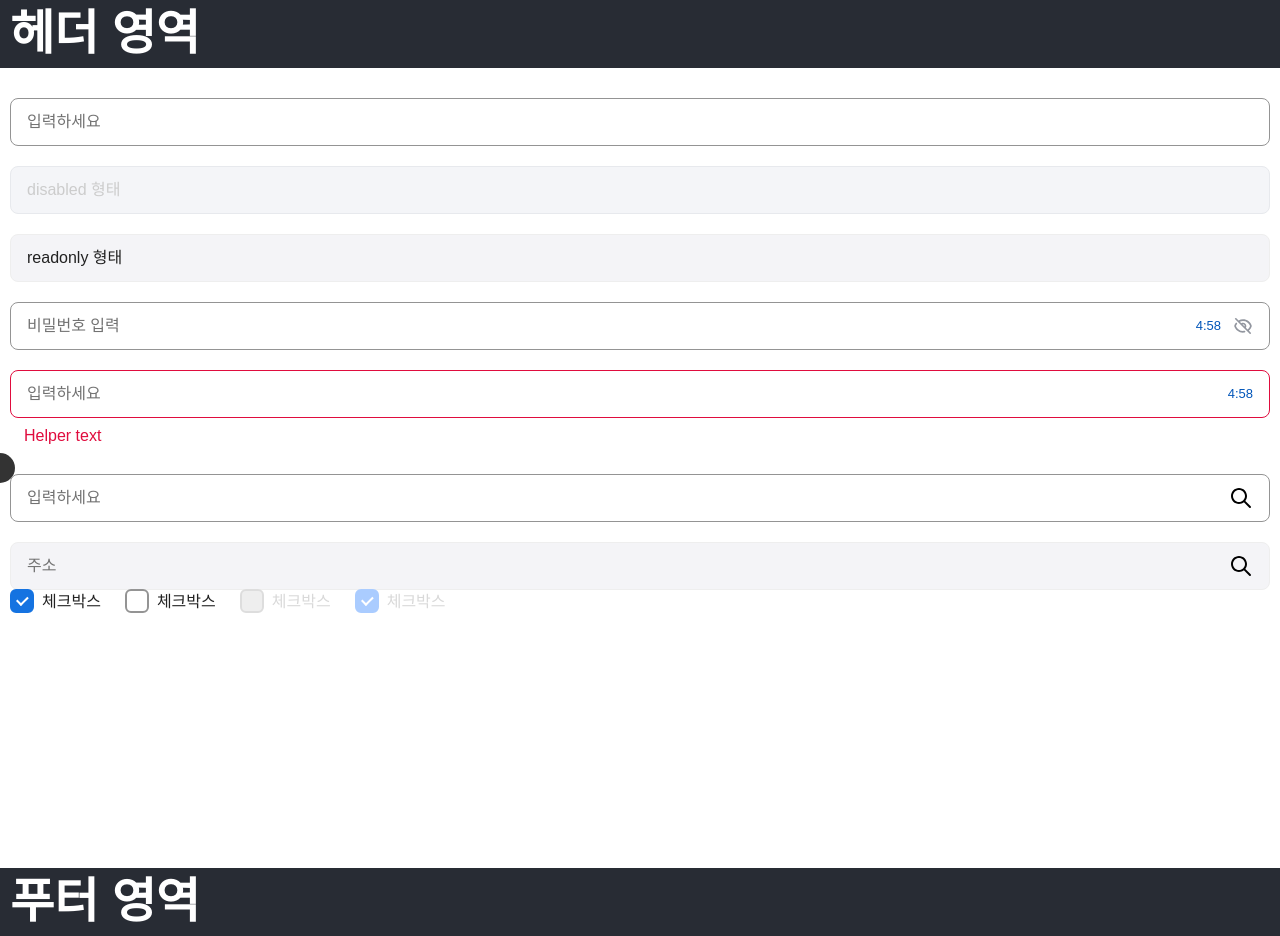
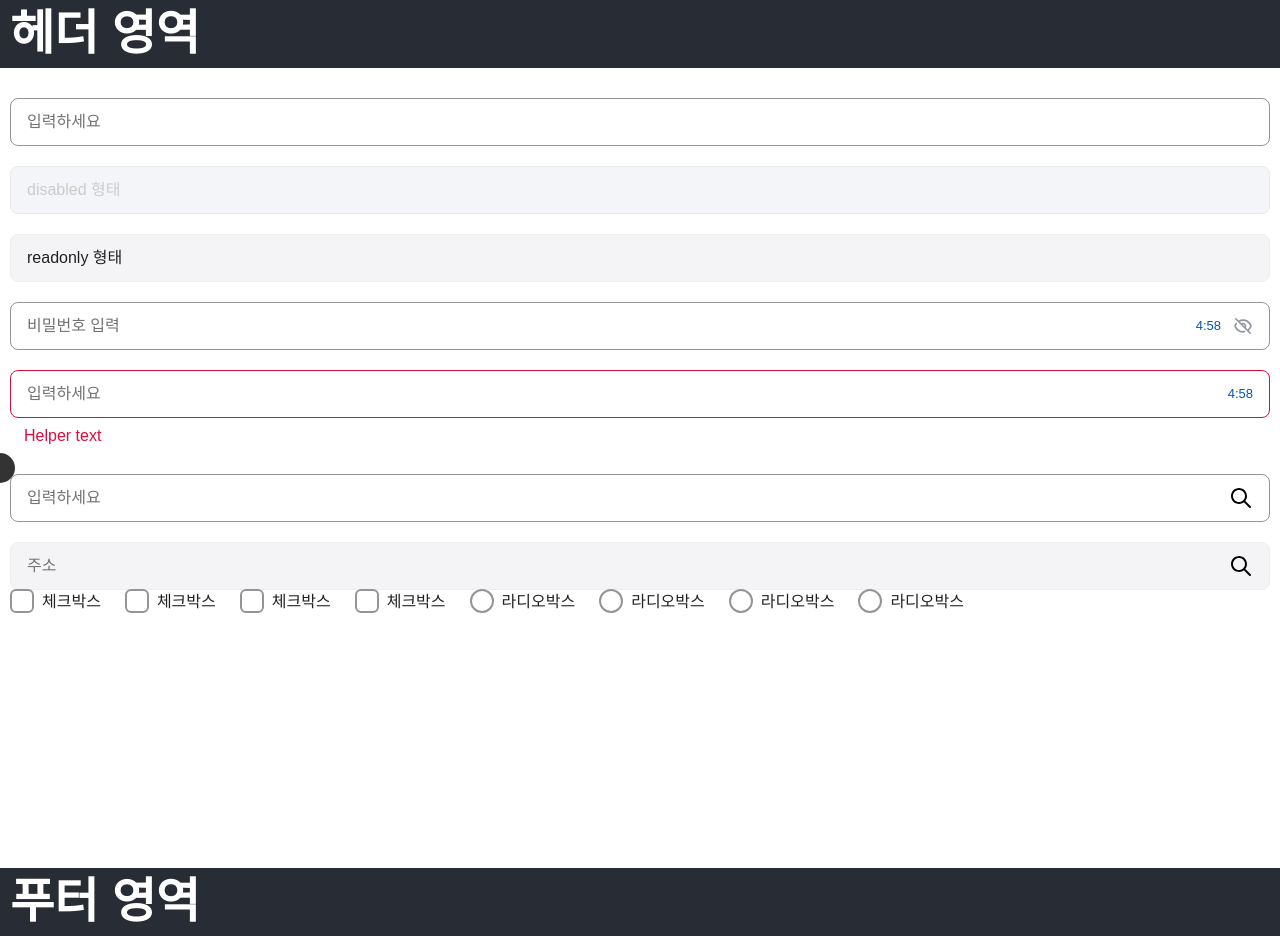
Before and after one commit to photosynthesisman/study-react, a React (Vite) app: page /components in a window 1280 px wide. Built offline with nearby package versions, Linux system fonts and the light colour scheme; a web font is replaced by a local one.

Commit message:
second commit

```diff
--- a/src/components/common/CheckBox.tsx
+++ /dev/null
@@ -1,28 +0,0 @@
-import React, { useState } from "react";
-
-export type checkType = "checked" | "disabled" | "default" | "disabled checked";
-
-export interface CheckProps {
-  type?: checkType;
-  label?: string;
-  id?: string;
-}
-
-const CheckBox: React.FC<CheckProps> = ({ type = "default", label, id }) => {
-  const [isChecked, setIsChecked] = useState(type === "checked" || type === "disabled checked");
-  const isDisabled = type === "disabled" || type === "disabled checked";
-  const handleChange = () => {
-    if (!isDisabled) {
-      setIsChecked((prev) => !prev);
-    }
-  };
-  return (
-    <label htmlFor={id} className="checkbox size-lg">
-      <input type="checkbox" id={id} name={id} checked={isChecked} disabled={isDisabled} onChange={handleChange} />
-      <i aria-hidden="true" className="lbl"></i>
-      <span>{label}</span>
-    </label>
-  );
-};
-
-export default CheckBox;
--- /dev/null
+++ b/src/components/common/Select.tsx
@@ -0,0 +1,25 @@
+import React from "react";
+
+export interface SelectProps {
+  label?: string;
+  id?: string;
+  type?: string;
+  className?: string;
+  name?: string;
+  value?: string;
+  checked?: boolean;
+  disabled?: boolean;
+  onChange?: (e: React.ChangeEvent<HTMLInputElement>) => void;
+}
+
+const Select: React.FC<SelectProps> = ({ label, id, type, className, name, checked, disabled, onChange, value }) => {
+  return (
+    <label htmlFor={id} className={className}>
+      <input type={type} id={id} name={name} checked={checked} value={value} disabled={disabled} onChange={onChange} />
+      <i aria-hidden="true" className="lbl"></i>
+      <span>{label}</span>
+    </label>
+  );
+};
+
+export default Select;
--- a/src/pages/Components.tsx
+++ b/src/pages/Components.tsx
@@ -1,6 +1,6 @@
 import React, { useState } from "react";
 import Input from "../components/common/input";
-import CheckBox from "../components/common/CheckBox";
+import Select from "../components/common/Select";
 
 const Components: React.FC = () => {
   const [value1, setValue1] = useState("");
@@ -14,10 +14,15 @@ const Components: React.FC = () => {
       <Input type="error" placeholder="입력하세요" errorText="Helper text" remainTime="4:58" />
       <Input type="default" address placeholder="입력하세요" value={value2} onChange={(e) => setValue2(e.target.value)} onClear={() => setValue2("")} />
       <Input type="readonly" address placeholder="주소" />
-      <CheckBox type="checked" label="체크박스" id="check1" />
-      <CheckBox type="default" label="체크박스" id="check2" />
-      <CheckBox type="disabled" label="체크박스" id="check3" />
-      <CheckBox type="disabled checked" label="체크박스" id="check4" />
+      <Select type="checkbox" label="체크박스" id="check1" className="checkbox size-lg" />
+      <Select type="checkbox" label="체크박스" id="check2" className="checkbox size-lg" />
+      <Select type="checkbox" label="체크박스" id="check3" className="checkbox size-lg" />
+      <Select type="checkbox" label="체크박스" id="check4" className="checkbox size-lg" />
+
+      <Select type="radio" label="라디오박스" name="rdo1" id="rdo1" className="radio" />
+      <Select type="radio" label="라디오박스" name="rdo1" id="rdo2" className="radio" />
+      <Select type="radio" label="라디오박스" name="rdo1" id="rdo3" className="radio" />
+      <Select type="radio" label="라디오박스" name="rdo1" id="rdo4" className="radio" />
     </div>
   );
 };
```
Also changed, not shown: src/components/common/RadioBox.tsx (deleted, +0 -28 lines).
